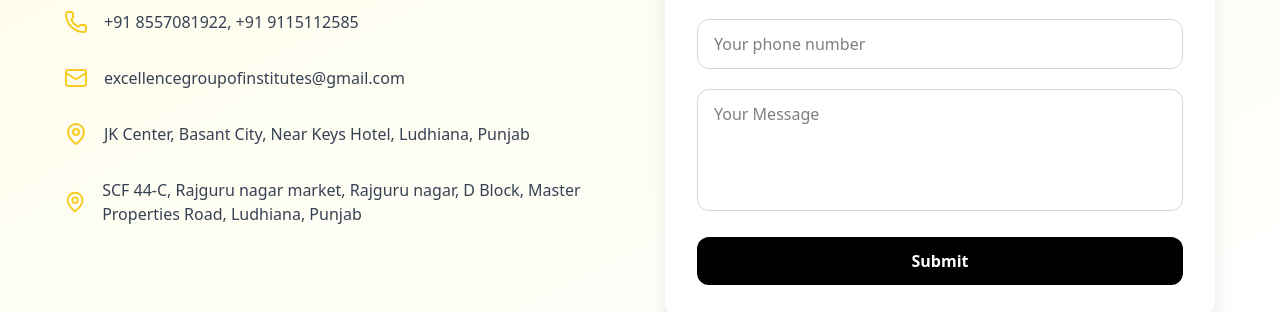
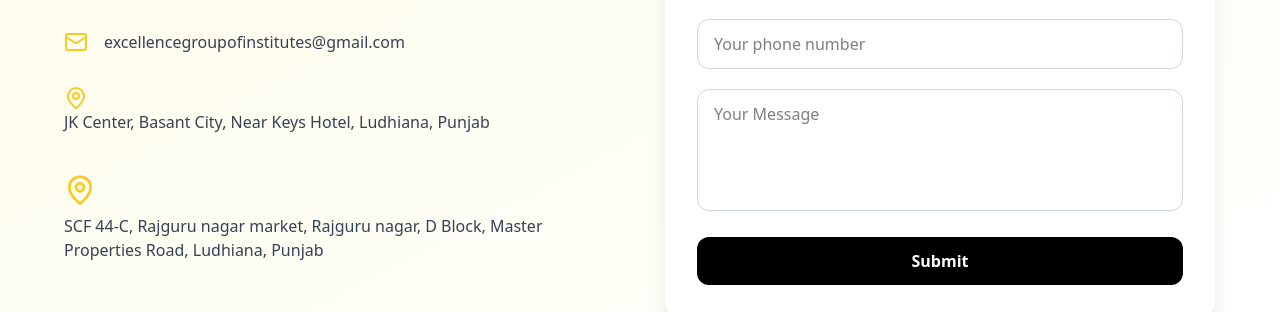
Before and after one commit to excellencegroupofinstitutes/ExcellenceGroupofInstitutes, a React (Vite) app: page /about in a window 1280 px wide. Shown: the part 1074-1386 px from the top of the page. Built offline with nearby package versions, Linux system fonts and the light colour scheme.

Commit message:
contact  map link added

```diff
--- a/src/components/ContactUs.jsx
+++ b/src/components/ContactUs.jsx
@@ -96,12 +96,18 @@ const ContactUs = () => {
               <p className="text-gray-700">excellencegroupofinstitutes@gmail.com</p>
             </div>
             <div className="flex items-center gap-4">
+              <a href="https://maps.app.goo.gl/kAi1JzwnoEbWRmtQ9">
               <MapPin className="text-secondary" />
               <p className="text-gray-700">JK Center, Basant City, Near Keys Hotel, Ludhiana, Punjab</p>
+              </a>
+
             </div>
             <div className="flex items-center gap-4">
-              <MapPin className="text-secondary w-8 h-12" />
+              <a href="https://maps.app.goo.gl/LXGbiW62Q8qvyaPY9">
+                <MapPin className="text-secondary w-8 h-12" />
               <p className="text-gray-700">SCF 44-C, Rajguru nagar market, Rajguru nagar, D Block, Master Properties Road, Ludhiana, Punjab</p>
+              </a>
+
             </div>
           </div>
 
```
